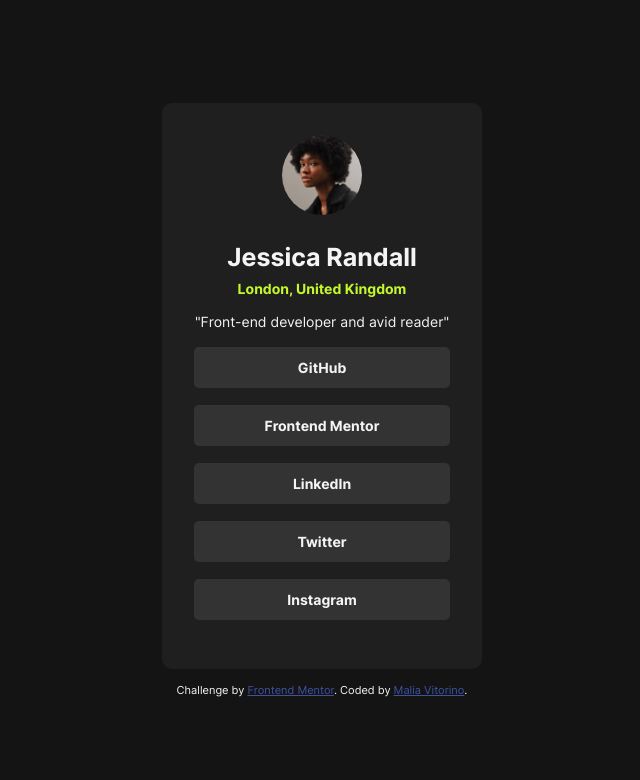
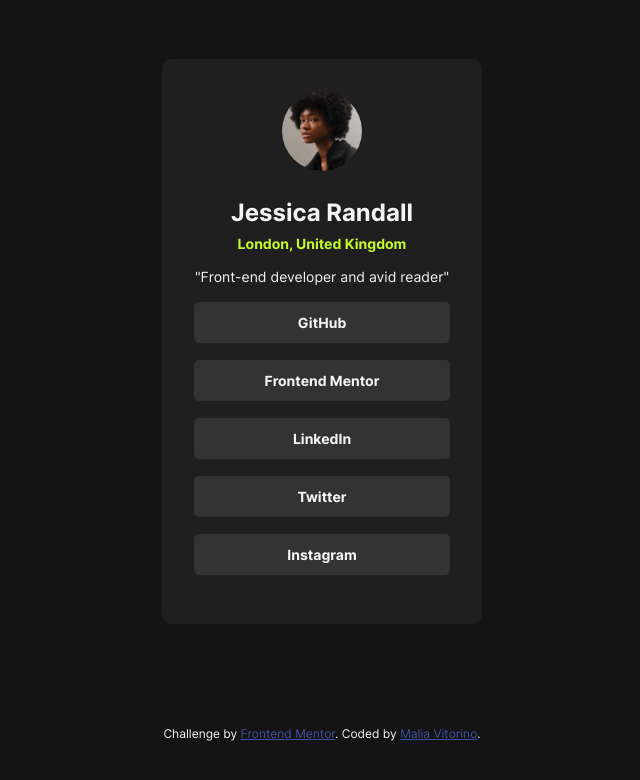
Before and after one commit to maliavitorino/social-links-profile-main, a plain HTML site: page index.html in a window 1280 px wide. Shown: the whole page, without its empty margins (318-958 px from the left). Drawn offline with Linux system fonts and the light colour scheme.

Commit message:
Update style.css
Correções na centralização e no tamanho das fontes de px para rem.

```diff
--- a/style.css
+++ b/style.css
@@ -38,12 +38,10 @@ body {
     background-color: var(--dark-gray);
     color: var(--white);
     min-height: 100vh;
-    display: flex;
-    flex-direction: column;
-    justify-content: center;
-    align-items: center;
+    display: grid;
+    place-items: center;
     padding: 1rem;
-    font-size: 14px;
+    font-size: 0.875rem;
 }
 
 .container {
@@ -67,7 +65,7 @@ body {
 }
 
 h1 {
-    font-size: 25px;
+    font-size: 1.5rem;
     margin-bottom: 0.5rem;
 }
 
@@ -100,7 +98,7 @@ p {
 }
 
 .attribution {
-    font-size: 11px;
+    font-size: 0.75rem;
     text-align: center;
 }
 
```
